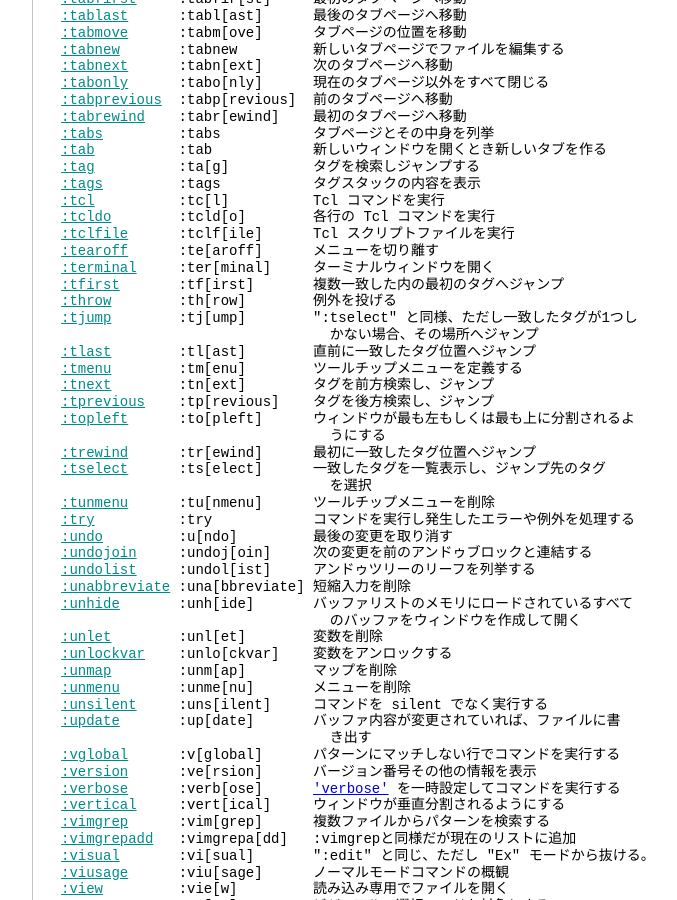
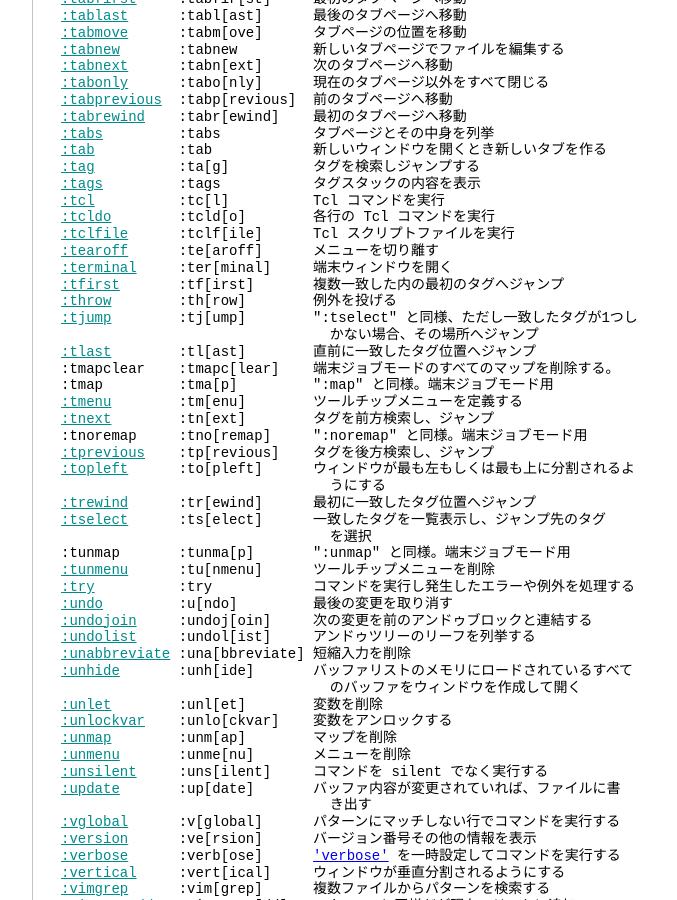
Before and after one commit to vim-jp/vimdoc-ja, a Jekyll site: the page built from vimindex.html, in a window 1280 px wide and 900 px high, scrolled down 27503 px. Shown: the whole window, without its empty margins (340-1017 px from the left). Built offline with Jekyll 4.4.1, drawn with Linux system fonts in a browser that asks for light colours; nearby versions of some CDN libraries; comment, search, counter and statistics services are not loaded; some of the changed text lies outside the part shown.

Commit message:
Generated by Travis JOB 854.1
https://travis-ci.org/vim-jp/vimdoc-ja-working/builds/389709229

```diff
--- a/print.html
+++ b/print.html
@@ -3,7 +3,7 @@ layout: vimdoc
 helpname: 'print'
 ---
 <div id='vimCodeElement'>
-<a class="Constant" href="print.html" name="print.txt">print.txt</a>&nbsp;&nbsp;&nbsp;&nbsp; For&nbsp;<span class="Identifier">Vim バージョン 8.0.</span>&nbsp;&nbsp;Last change: 2010 Jul 20<br>
+<a class="Constant" href="print.html" name="print.txt">print.txt</a>&nbsp;&nbsp;&nbsp;&nbsp; For&nbsp;<span class="Identifier">Vim バージョン 8.1.</span>&nbsp;&nbsp;Last change: 2010 Jul 20<br>
 <br>
 <br>
 &nbsp;&nbsp;&nbsp;&nbsp;&nbsp;&nbsp;&nbsp;&nbsp;&nbsp;&nbsp;&nbsp;&nbsp;&nbsp;&nbsp;&nbsp;&nbsp;&nbsp;&nbsp;<span class="Identifier">VIMリファレンスマニュアル&nbsp;&nbsp;&nbsp;&nbsp;by Bram Moolenaar</span><br>
--- a/usr_11.html
+++ b/usr_11.html
@@ -3,7 +3,7 @@ layout: vimdoc
 helpname: 'usr_11'
 ---
 <div id='vimCodeElement'>
-<a class="Constant" href="usr_11.html" name="usr_11.txt">usr_11.txt</a>&nbsp;&nbsp;&nbsp;&nbsp;For&nbsp;<span class="Identifier">Vim バージョン 8.0.</span>&nbsp;&nbsp;Last change: 2010 Jul 20<br>
+<a class="Constant" href="usr_11.html" name="usr_11.txt">usr_11.txt</a>&nbsp;&nbsp;&nbsp;&nbsp;For&nbsp;<span class="Identifier">Vim バージョン 8.1.</span>&nbsp;&nbsp;Last change: 2018 Apr 13<br>
 <br>
 &nbsp;&nbsp;&nbsp;&nbsp;&nbsp;&nbsp;&nbsp;&nbsp;&nbsp;&nbsp;&nbsp;&nbsp;&nbsp;&nbsp;&nbsp;&nbsp;&nbsp;&nbsp;&nbsp;&nbsp; VIM USER MANUAL - by Bram Moolenaar<br>
 <br>
--- a/usr_27.html
+++ b/usr_27.html
@@ -3,7 +3,7 @@ layout: vimdoc
 helpname: 'usr_27'
 ---
 <div id='vimCodeElement'>
-<a class="Constant" href="usr_27.html" name="usr_27.txt">usr_27.txt</a>&nbsp;&nbsp;&nbsp;&nbsp;For&nbsp;<span class="Identifier">Vim バージョン 8.0.</span>&nbsp;&nbsp;Last change: 2010 Mar 28<br>
+<a class="Constant" href="usr_27.html" name="usr_27.txt">usr_27.txt</a>&nbsp;&nbsp;&nbsp;&nbsp;For&nbsp;<span class="Identifier">Vim バージョン 8.1.</span>&nbsp;&nbsp;Last change: 2018 Jan 26<br>
 <br>
 &nbsp;&nbsp;&nbsp;&nbsp;&nbsp;&nbsp;&nbsp;&nbsp;&nbsp;&nbsp;&nbsp;&nbsp;&nbsp;&nbsp;&nbsp;&nbsp;&nbsp;&nbsp;&nbsp;&nbsp; VIM USER MANUAL - by Bram Moolenaar<br>
 <br>
--- a/vimindex.html
+++ b/vimindex.html
@@ -3,7 +3,7 @@ layout: vimdoc
 helpname: 'vimindex'
 ---
 <div id='vimCodeElement'>
-<a class="Constant" href="vimindex.html" name="index.txt">index.txt</a>&nbsp;&nbsp;&nbsp;&nbsp; For&nbsp;<span class="Identifier">Vim バージョン 8.0.</span>&nbsp;&nbsp;Last change: 2017 Aug 02<br>
+<a class="Constant" href="vimindex.html" name="index.txt">index.txt</a>&nbsp;&nbsp;&nbsp;&nbsp; For&nbsp;<span class="Identifier">Vim バージョン 8.1.</span>&nbsp;&nbsp;Last change: 2018 Apr 19<br>
 <br>
 <br>
 &nbsp;&nbsp;&nbsp;&nbsp;&nbsp;&nbsp;&nbsp;&nbsp;&nbsp;&nbsp;&nbsp;&nbsp;&nbsp;&nbsp;&nbsp;&nbsp;&nbsp;&nbsp;<span class="Identifier">VIMリファレンスマニュアル&nbsp;&nbsp;&nbsp;&nbsp;&nbsp;&nbsp; by Bram Moolenaar</span><br>
@@ -533,11 +533,10 @@ SECTION&nbsp;&nbsp;セクション。'{' ではなく '}' の場合もある<a c
 <a class="Identifier" href="windows.html#CTRL-W_CTRL-]">CTRL-W_CTRL-]</a>&nbsp;<span class="Special">CTRL-W</span>&nbsp;<span class="Special">CTRL-]</span>&nbsp;&nbsp;&nbsp;&nbsp;&nbsp;&nbsp;&quot;<span class="Special">CTRL-W</span>&nbsp;]&quot; と同じ。<br>
 <a class="Identifier" href="windows.html#CTRL-W_CTRL-^">CTRL-W_CTRL-^</a>&nbsp;<span class="Special">CTRL-W</span>&nbsp;<span class="Special">CTRL-^</span>&nbsp;&nbsp;&nbsp;&nbsp;&nbsp;&nbsp;&quot;<span class="Special">CTRL-W</span>&nbsp;^&quot; と同じ。<br>
 <a class="Identifier" href="windows.html#CTRL-W_CTRL-_">CTRL-W_CTRL-_</a>&nbsp;<span class="Special">CTRL-W</span>&nbsp;<span class="Special">CTRL-_</span>&nbsp;&nbsp;&nbsp;&nbsp;&nbsp;&nbsp;&quot;<span class="Special">CTRL-W</span>&nbsp;_&quot; と同じ。<br>
-<a class="Identifier" href="terminal.html#CTRL-W_quote">CTRL-W_quote</a>&nbsp;&nbsp;<span class="Special">CTRL-W</span>&nbsp;&quot;&nbsp;&nbsp;&nbsp;&nbsp;&nbsp;&nbsp;&nbsp;&nbsp;&nbsp;&nbsp; ターミナルウィンドウ: レジスタをペースト<br>
-&nbsp;&nbsp;&nbsp;&nbsp;&nbsp;&nbsp;&nbsp;&nbsp;&nbsp;&nbsp;&nbsp;&nbsp;&nbsp;&nbsp;&nbsp;&nbsp;&nbsp;&nbsp;&nbsp;&nbsp;&nbsp;&nbsp;&nbsp;&nbsp;&nbsp;&nbsp;&nbsp;&nbsp;&nbsp;&nbsp;&nbsp;&nbsp;&nbsp;&nbsp; する。<br>
+<a class="Identifier" href="terminal.html#CTRL-W_quote">CTRL-W_quote</a>&nbsp;&nbsp;<span class="Special">CTRL-W</span>&nbsp;&quot;&nbsp;&nbsp;&nbsp;&nbsp;&nbsp;&nbsp;&nbsp;&nbsp;&nbsp;&nbsp; 端末ウィンドウ: レジスタをペーストする。<br>
 <a class="Identifier" href="windows.html#CTRL-W_+">CTRL-W_+</a>&nbsp;&nbsp;&nbsp;&nbsp;&nbsp;&nbsp;<span class="Special">CTRL-W</span>&nbsp;+&nbsp;&nbsp;&nbsp;&nbsp;&nbsp;&nbsp;&nbsp;&nbsp;&nbsp;&nbsp; カレントウィンドウの高さを&nbsp;<span class="Special">N</span>&nbsp;行高くする。<br>
 <a class="Identifier" href="windows.html#CTRL-W_-">CTRL-W_-</a>&nbsp;&nbsp;&nbsp;&nbsp;&nbsp;&nbsp;<span class="Special">CTRL-W</span>&nbsp;-&nbsp;&nbsp;&nbsp;&nbsp;&nbsp;&nbsp;&nbsp;&nbsp;&nbsp;&nbsp; カレントウィンドウの高さを&nbsp;<span class="Special">N</span>&nbsp;行低くする。<br>
-<a class="Identifier" href="terminal.html#CTRL-W_.">CTRL-W_.</a>&nbsp;&nbsp;&nbsp;&nbsp;&nbsp;&nbsp;<span class="Special">CTRL-W</span>&nbsp;.&nbsp;&nbsp;&nbsp;&nbsp;&nbsp;&nbsp;&nbsp;&nbsp;&nbsp;&nbsp; ターミナルウィンドウ:&nbsp;<span class="Special">CTRL-W</span>&nbsp;を入力する。<br>
+<a class="Identifier" href="terminal.html#CTRL-W_.">CTRL-W_.</a>&nbsp;&nbsp;&nbsp;&nbsp;&nbsp;&nbsp;<span class="Special">CTRL-W</span>&nbsp;.&nbsp;&nbsp;&nbsp;&nbsp;&nbsp;&nbsp;&nbsp;&nbsp;&nbsp;&nbsp; 端末ウィンドウ:&nbsp;<span class="Special">CTRL-W</span>&nbsp;を入力する。<br>
 <span class="MissingTag">CTRL-W_:</span>&nbsp;&nbsp;&nbsp;&nbsp;&nbsp;&nbsp;<span class="Special">CTRL-W</span>&nbsp;:&nbsp;&nbsp;&nbsp;&nbsp;&nbsp;&nbsp;&nbsp;&nbsp;&nbsp;&nbsp;&nbsp;<a class="Identifier" href="cmdline.html#:">:</a>&nbsp;と同じ。コマンドラインを編集する。<br>
 <a class="Identifier" href="windows.html#CTRL-W_<">CTRL-W_&lt;</a>&nbsp;&nbsp;&nbsp;&nbsp;&nbsp;&nbsp;<span class="Special">CTRL-W</span>&nbsp;&lt;&nbsp;&nbsp;&nbsp;&nbsp;&nbsp;&nbsp;&nbsp;&nbsp;&nbsp;&nbsp; カレントウィンドウの幅を&nbsp;<span class="Special">N</span>&nbsp;列狭める<br>
 <a class="Identifier" href="windows.html#CTRL-W_=">CTRL-W_=</a>&nbsp;&nbsp;&nbsp;&nbsp;&nbsp;&nbsp;<span class="Special">CTRL-W</span>&nbsp;=&nbsp;&nbsp;&nbsp;&nbsp;&nbsp;&nbsp;&nbsp;&nbsp;&nbsp;&nbsp; すべてのウィンドウの高さと幅を同じにする。<br>
@@ -546,8 +545,8 @@ SECTION&nbsp;&nbsp;セクション。'{' ではなく '}' の場合もある<a c
 <a class="Identifier" href="windows.html#CTRL-W_J">CTRL-W_J</a>&nbsp;&nbsp;&nbsp;&nbsp;&nbsp;&nbsp;<span class="Special">CTRL-W</span>&nbsp;J&nbsp;&nbsp;&nbsp;&nbsp;&nbsp;&nbsp;&nbsp;&nbsp;&nbsp;&nbsp; カレントウィンドウを最も下に移動する。<br>
 <a class="Identifier" href="windows.html#CTRL-W_K">CTRL-W_K</a>&nbsp;&nbsp;&nbsp;&nbsp;&nbsp;&nbsp;<span class="Special">CTRL-W</span>&nbsp;K&nbsp;&nbsp;&nbsp;&nbsp;&nbsp;&nbsp;&nbsp;&nbsp;&nbsp;&nbsp; カレントウィンドウを最も上に移動する。<br>
 <a class="Identifier" href="windows.html#CTRL-W_L">CTRL-W_L</a>&nbsp;&nbsp;&nbsp;&nbsp;&nbsp;&nbsp;<span class="Special">CTRL-W</span>&nbsp;L&nbsp;&nbsp;&nbsp;&nbsp;&nbsp;&nbsp;&nbsp;&nbsp;&nbsp;&nbsp; カレントウィンドウを最も右に移動する。<br>
-<a class="Identifier" href="terminal.html#CTRL-W_N">CTRL-W_N</a>&nbsp;&nbsp;&nbsp;&nbsp;&nbsp;&nbsp;<span class="Special">CTRL-W</span>&nbsp;<span class="Special">N</span>&nbsp;&nbsp;&nbsp;&nbsp;&nbsp;&nbsp;&nbsp;&nbsp;&nbsp;&nbsp; ターミナルウィンドウ: Terminal Normal モー<br>
-&nbsp;&nbsp;&nbsp;&nbsp;&nbsp;&nbsp;&nbsp;&nbsp;&nbsp;&nbsp;&nbsp;&nbsp;&nbsp;&nbsp;&nbsp;&nbsp;&nbsp;&nbsp;&nbsp;&nbsp;&nbsp;&nbsp;&nbsp;&nbsp;&nbsp;&nbsp;&nbsp;&nbsp;&nbsp;&nbsp;&nbsp;&nbsp;&nbsp;&nbsp; ドに移動する。<br>
+<a class="Identifier" href="terminal.html#CTRL-W_N">CTRL-W_N</a>&nbsp;&nbsp;&nbsp;&nbsp;&nbsp;&nbsp;<span class="Special">CTRL-W</span>&nbsp;<span class="Special">N</span>&nbsp;&nbsp;&nbsp;&nbsp;&nbsp;&nbsp;&nbsp;&nbsp;&nbsp;&nbsp; 端末ウィンドウ: 端末ノーマルモードに移動す<br>
+&nbsp;&nbsp;&nbsp;&nbsp;&nbsp;&nbsp;&nbsp;&nbsp;&nbsp;&nbsp;&nbsp;&nbsp;&nbsp;&nbsp;&nbsp;&nbsp;&nbsp;&nbsp;&nbsp;&nbsp;&nbsp;&nbsp;&nbsp;&nbsp;&nbsp;&nbsp;&nbsp;&nbsp;&nbsp;&nbsp;&nbsp;&nbsp;&nbsp;&nbsp; る。<br>
 <a class="Identifier" href="windows.html#CTRL-W_P">CTRL-W_P</a>&nbsp;&nbsp;&nbsp;&nbsp;&nbsp;&nbsp;<span class="Special">CTRL-W</span>&nbsp;P&nbsp;&nbsp;&nbsp;&nbsp;&nbsp;&nbsp;&nbsp;&nbsp;&nbsp;&nbsp; プレビューウィンドウへ移動する。<br>
 <a class="Identifier" href="windows.html#CTRL-W_R">CTRL-W_R</a>&nbsp;&nbsp;&nbsp;&nbsp;&nbsp;&nbsp;<span class="Special">CTRL-W</span>&nbsp;R&nbsp;&nbsp;&nbsp;&nbsp;&nbsp;&nbsp;&nbsp;&nbsp;&nbsp;&nbsp; ウィンドウ位置を上向きに&nbsp;<span class="Special">N</span>&nbsp;回転させる。<br>
 <a class="Identifier" href="windows.html#CTRL-W_S">CTRL-W_S</a>&nbsp;&nbsp;&nbsp;&nbsp;&nbsp;&nbsp;<span class="Special">CTRL-W</span>&nbsp;S&nbsp;&nbsp;&nbsp;&nbsp;&nbsp;&nbsp;&nbsp;&nbsp;&nbsp;&nbsp; &quot;<span class="Special">CTRL-W</span>&nbsp;s&quot; と同じ。<br>
@@ -985,7 +984,8 @@ SECTION&nbsp;&nbsp;セクション。'{' ではなく '}' の場合もある<a c
 <a class="Identifier" href="motion.html#v_i{">v_i{</a>&nbsp;&nbsp;&nbsp;&nbsp;&nbsp;&nbsp;&nbsp;&nbsp;&nbsp;&nbsp;i{&nbsp;&nbsp;&nbsp;&nbsp;&nbsp;&nbsp;&nbsp;&nbsp;&nbsp;&nbsp;&nbsp;&nbsp;&nbsp;&nbsp;&nbsp;&nbsp; iB と同じ。<br>
 <a class="Identifier" href="motion.html#v_i}">v_i}</a>&nbsp;&nbsp;&nbsp;&nbsp;&nbsp;&nbsp;&nbsp;&nbsp;&nbsp;&nbsp;i}&nbsp;&nbsp;&nbsp;&nbsp;&nbsp;&nbsp;&nbsp;&nbsp;&nbsp;&nbsp;&nbsp;&nbsp;&nbsp;&nbsp;&nbsp;&nbsp; iB と同じ。<br>
 <a class="Identifier" href="visual.html#v_o">v_o</a>&nbsp;&nbsp;&nbsp;&nbsp;&nbsp;&nbsp;&nbsp;&nbsp;&nbsp;&nbsp; o&nbsp;&nbsp;&nbsp;&nbsp;&nbsp;&nbsp;&nbsp;&nbsp;&nbsp;&nbsp;&nbsp;&nbsp;&nbsp;&nbsp;&nbsp;&nbsp;&nbsp;&nbsp;選択範囲のもう一方の端にカーソルを移動する<br>
-<a class="Identifier" href="change.html#v_r">v_r</a>&nbsp;&nbsp;&nbsp;&nbsp;&nbsp;&nbsp;&nbsp;&nbsp;&nbsp;&nbsp; r&nbsp;&nbsp;&nbsp;&nbsp;&nbsp;&nbsp;&nbsp;&nbsp;&nbsp;&nbsp;&nbsp;&nbsp;&nbsp;&nbsp; 2&nbsp;&nbsp;選択範囲の文字を削除し、挿入開始<br>
+<a class="Identifier" href="change.html#v_r">v_r</a>&nbsp;&nbsp;&nbsp;&nbsp;&nbsp;&nbsp;&nbsp;&nbsp;&nbsp;&nbsp; r&nbsp;&nbsp;&nbsp;&nbsp;&nbsp;&nbsp;&nbsp;&nbsp;&nbsp;&nbsp;&nbsp;&nbsp;&nbsp;&nbsp; 2&nbsp;&nbsp;選択範囲のすべての文字を、続いて入力する1文<br>
+&nbsp;&nbsp;&nbsp;&nbsp;&nbsp;&nbsp;&nbsp;&nbsp;&nbsp;&nbsp;&nbsp;&nbsp;&nbsp;&nbsp;&nbsp;&nbsp;&nbsp;&nbsp;&nbsp;&nbsp;&nbsp;&nbsp;&nbsp;&nbsp;&nbsp;&nbsp;&nbsp;&nbsp;&nbsp;&nbsp;&nbsp;&nbsp;&nbsp;&nbsp; 字で置き換える。<br>
 <a class="Identifier" href="change.html#v_s">v_s</a>&nbsp;&nbsp;&nbsp;&nbsp;&nbsp;&nbsp;&nbsp;&nbsp;&nbsp;&nbsp; s&nbsp;&nbsp;&nbsp;&nbsp;&nbsp;&nbsp;&nbsp;&nbsp;&nbsp;&nbsp;&nbsp;&nbsp;&nbsp;&nbsp; 2&nbsp;&nbsp;選択範囲の文字を削除し、挿入開始<br>
 <a class="Identifier" href="change.html#v_u">v_u</a>&nbsp;&nbsp;&nbsp;&nbsp;&nbsp;&nbsp;&nbsp;&nbsp;&nbsp;&nbsp; u&nbsp;&nbsp;&nbsp;&nbsp;&nbsp;&nbsp;&nbsp;&nbsp;&nbsp;&nbsp;&nbsp;&nbsp;&nbsp;&nbsp; 2&nbsp;&nbsp;選択範囲の文字を小文字にする。<br>
 <a class="Identifier" href="visual.html#v_v">v_v</a>&nbsp;&nbsp;&nbsp;&nbsp;&nbsp;&nbsp;&nbsp;&nbsp;&nbsp;&nbsp; v&nbsp;&nbsp;&nbsp;&nbsp;&nbsp;&nbsp;&nbsp;&nbsp;&nbsp;&nbsp;&nbsp;&nbsp;&nbsp;&nbsp;&nbsp;&nbsp;&nbsp;&nbsp;ビジュアルモードを文字選択とする。すでに<br>
@@ -1643,20 +1643,24 @@ SECTION&nbsp;&nbsp;セクション。'{' ではなく '}' の場合もある<a c
 <a class="Identifier" href="if_tcl.html#:tcldo">:tcldo</a>&nbsp;&nbsp;&nbsp;&nbsp;&nbsp;&nbsp;&nbsp;&nbsp;:tcld[o]&nbsp;&nbsp;&nbsp;&nbsp;&nbsp;&nbsp;&nbsp;&nbsp;各行の Tcl コマンドを実行<br>
 <a class="Identifier" href="if_tcl.html#:tclfile">:tclfile</a>&nbsp;&nbsp;&nbsp;&nbsp;&nbsp;&nbsp;:tclf[ile]&nbsp;&nbsp;&nbsp;&nbsp;&nbsp;&nbsp;Tcl スクリプトファイルを実行<br>
 <a class="Identifier" href="gui_w32.html#:tearoff">:tearoff</a>&nbsp;&nbsp;&nbsp;&nbsp;&nbsp;&nbsp;:te[aroff]&nbsp;&nbsp;&nbsp;&nbsp;&nbsp;&nbsp;メニューを切り離す<br>
-<a class="Identifier" href="terminal.html#:terminal">:terminal</a>&nbsp;&nbsp;&nbsp;&nbsp; :ter[minal]&nbsp;&nbsp;&nbsp;&nbsp; ターミナルウィンドウを開く<br>
+<a class="Identifier" href="terminal.html#:terminal">:terminal</a>&nbsp;&nbsp;&nbsp;&nbsp; :ter[minal]&nbsp;&nbsp;&nbsp;&nbsp; 端末ウィンドウを開く<br>
 <a class="Identifier" href="tagsrch.html#:tfirst">:tfirst</a>&nbsp;&nbsp;&nbsp;&nbsp;&nbsp;&nbsp; :tf[irst]&nbsp;&nbsp;&nbsp;&nbsp;&nbsp;&nbsp; 複数一致した内の最初のタグへジャンプ<br>
 <a class="Identifier" href="eval.html#:throw">:throw</a>&nbsp;&nbsp;&nbsp;&nbsp;&nbsp;&nbsp;&nbsp;&nbsp;:th[row]&nbsp;&nbsp;&nbsp;&nbsp;&nbsp;&nbsp;&nbsp;&nbsp;例外を投げる<br>
 <a class="Identifier" href="tagsrch.html#:tjump">:tjump</a>&nbsp;&nbsp;&nbsp;&nbsp;&nbsp;&nbsp;&nbsp;&nbsp;:tj[ump]&nbsp;&nbsp;&nbsp;&nbsp;&nbsp;&nbsp;&nbsp;&nbsp;&quot;:tselect&quot; と同様、ただし一致したタグが1つし<br>
 &nbsp;&nbsp;&nbsp;&nbsp;&nbsp;&nbsp;&nbsp;&nbsp;&nbsp;&nbsp;&nbsp;&nbsp;&nbsp;&nbsp;&nbsp;&nbsp;&nbsp;&nbsp;&nbsp;&nbsp;&nbsp;&nbsp;&nbsp;&nbsp;&nbsp;&nbsp;&nbsp;&nbsp;&nbsp;&nbsp;&nbsp;&nbsp;かない場合、その場所へジャンプ<br>
 <a class="Identifier" href="tagsrch.html#:tlast">:tlast</a>&nbsp;&nbsp;&nbsp;&nbsp;&nbsp;&nbsp;&nbsp;&nbsp;:tl[ast]&nbsp;&nbsp;&nbsp;&nbsp;&nbsp;&nbsp;&nbsp;&nbsp;直前に一致したタグ位置へジャンプ<br>
+<span class="MissingTag">:tmapclear</span>&nbsp;&nbsp;&nbsp;&nbsp;:tmapc[lear]&nbsp;&nbsp;&nbsp;&nbsp;端末ジョブモードのすべてのマップを削除する。<br>
+<span class="MissingTag">:tmap</span>&nbsp;&nbsp;&nbsp;&nbsp;&nbsp;&nbsp;&nbsp;&nbsp; :tma[p]&nbsp;&nbsp;&nbsp;&nbsp;&nbsp;&nbsp;&nbsp;&nbsp; &quot;:map&quot; と同様。端末ジョブモード用<br>
 <a class="Identifier" href="gui.html#:tmenu">:tmenu</a>&nbsp;&nbsp;&nbsp;&nbsp;&nbsp;&nbsp;&nbsp;&nbsp;:tm[enu]&nbsp;&nbsp;&nbsp;&nbsp;&nbsp;&nbsp;&nbsp;&nbsp;ツールチップメニューを定義する<br>
 <a class="Identifier" href="tagsrch.html#:tnext">:tnext</a>&nbsp;&nbsp;&nbsp;&nbsp;&nbsp;&nbsp;&nbsp;&nbsp;:tn[ext]&nbsp;&nbsp;&nbsp;&nbsp;&nbsp;&nbsp;&nbsp;&nbsp;タグを前方検索し、ジャンプ<br>
+<span class="MissingTag">:tnoremap</span>&nbsp;&nbsp;&nbsp;&nbsp; :tno[remap]&nbsp;&nbsp;&nbsp;&nbsp; &quot;:noremap&quot; と同様。端末ジョブモード用<br>
 <a class="Identifier" href="tagsrch.html#:tprevious">:tprevious</a>&nbsp;&nbsp;&nbsp;&nbsp;:tp[revious]&nbsp;&nbsp;&nbsp;&nbsp;タグを後方検索し、ジャンプ<br>
 <a class="Identifier" href="windows.html#:topleft">:topleft</a>&nbsp;&nbsp;&nbsp;&nbsp;&nbsp;&nbsp;:to[pleft]&nbsp;&nbsp;&nbsp;&nbsp;&nbsp;&nbsp;ウィンドウが最も左もしくは最も上に分割されるよ<br>
 &nbsp;&nbsp;&nbsp;&nbsp;&nbsp;&nbsp;&nbsp;&nbsp;&nbsp;&nbsp;&nbsp;&nbsp;&nbsp;&nbsp;&nbsp;&nbsp;&nbsp;&nbsp;&nbsp;&nbsp;&nbsp;&nbsp;&nbsp;&nbsp;&nbsp;&nbsp;&nbsp;&nbsp;&nbsp;&nbsp;&nbsp;&nbsp;うにする<br>
 <a class="Identifier" href="tagsrch.html#:trewind">:trewind</a>&nbsp;&nbsp;&nbsp;&nbsp;&nbsp;&nbsp;:tr[ewind]&nbsp;&nbsp;&nbsp;&nbsp;&nbsp;&nbsp;最初に一致したタグ位置へジャンプ<br>
 <a class="Identifier" href="tagsrch.html#:tselect">:tselect</a>&nbsp;&nbsp;&nbsp;&nbsp;&nbsp;&nbsp;:ts[elect]&nbsp;&nbsp;&nbsp;&nbsp;&nbsp;&nbsp;一致したタグを一覧表示し、ジャンプ先のタグ<br>
 &nbsp;&nbsp;&nbsp;&nbsp;&nbsp;&nbsp;&nbsp;&nbsp;&nbsp;&nbsp;&nbsp;&nbsp;&nbsp;&nbsp;&nbsp;&nbsp;&nbsp;&nbsp;&nbsp;&nbsp;&nbsp;&nbsp;&nbsp;&nbsp;&nbsp;&nbsp;&nbsp;&nbsp;&nbsp;&nbsp;&nbsp;&nbsp;を選択<br>
+<span class="MissingTag">:tunmap</span>&nbsp;&nbsp;&nbsp;&nbsp;&nbsp;&nbsp; :tunma[p]&nbsp;&nbsp;&nbsp;&nbsp;&nbsp;&nbsp; &quot;:unmap&quot; と同様。端末ジョブモード用<br>
 <a class="Identifier" href="gui.html#:tunmenu">:tunmenu</a>&nbsp;&nbsp;&nbsp;&nbsp;&nbsp;&nbsp;:tu[nmenu]&nbsp;&nbsp;&nbsp;&nbsp;&nbsp;&nbsp;ツールチップメニューを削除<br>
 <a class="Identifier" href="eval.html#:try">:try</a>&nbsp;&nbsp;&nbsp;&nbsp;&nbsp;&nbsp;&nbsp;&nbsp;&nbsp;&nbsp;:try&nbsp;&nbsp;&nbsp;&nbsp;&nbsp;&nbsp;&nbsp;&nbsp;&nbsp;&nbsp;&nbsp;&nbsp;コマンドを実行し発生したエラーや例外を処理する<br>
 <a class="Identifier" href="undo.html#:undo">:undo</a>&nbsp;&nbsp;&nbsp;&nbsp;&nbsp;&nbsp;&nbsp;&nbsp; :u[ndo]&nbsp;&nbsp;&nbsp;&nbsp;&nbsp;&nbsp;&nbsp;&nbsp; 最後の変更を取り消す<br>
```
Also changed, not shown: other parts of usr_11.html (+1 -1 lines).
